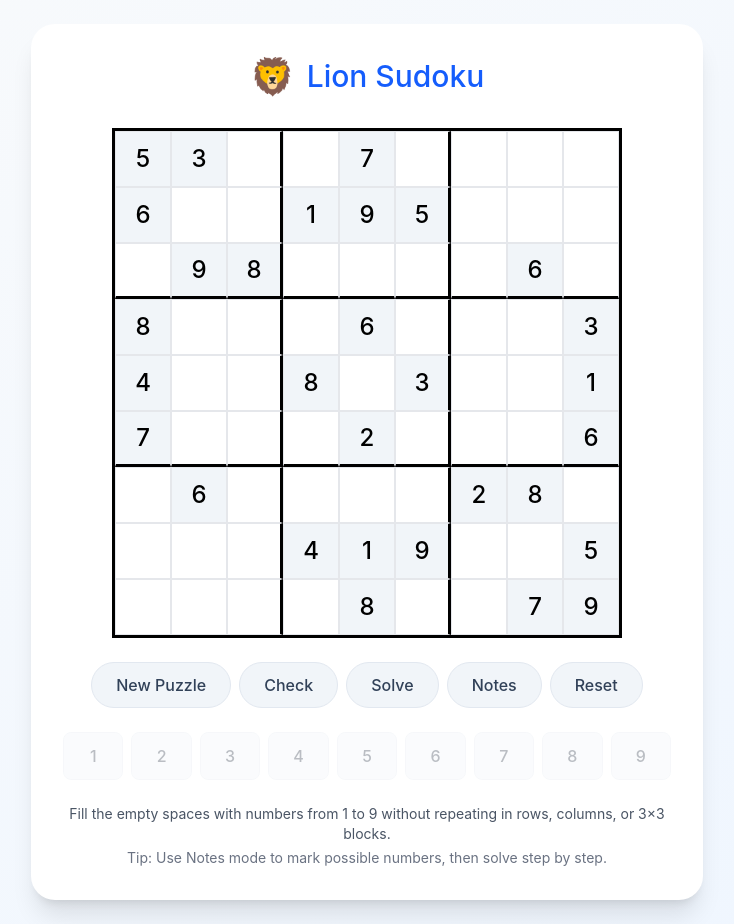
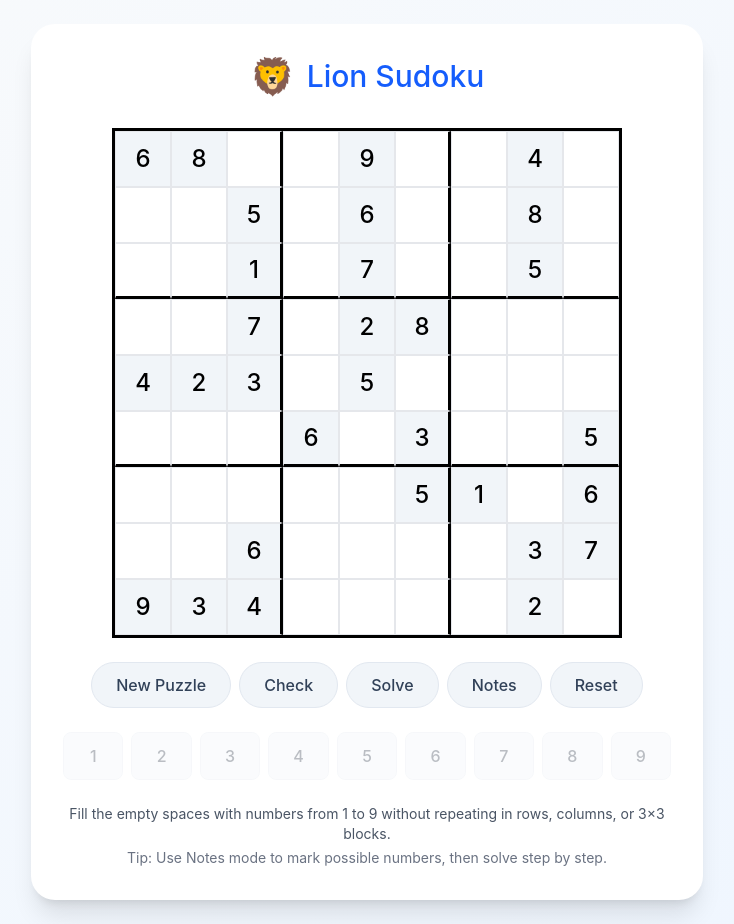
Before and after one commit to lionelpt/Lion-Sudoku, a React (Vite) app: page / in a window 1280 px wide. Shown: the whole page, without its empty margins (273-1007 px from the left). Built offline with nearby package versions, Linux system fonts and the light colour scheme.

Commit message:
Add initial HTML structure for the application with linked assets

```diff
--- a/src/app/App.tsx
+++ b/src/app/App.tsx
@@ -2,8 +2,8 @@ import { useState, useEffect } from 'react';
 
 // Sudoku puzzle generator helper
 const generatePuzzle = (): { puzzle: number[][], solution: number[][] } => {
-  // A sample puzzle (difficulty: medium)
-  const puzzle = [
+  // Base puzzle (difficulty: medium)
+  const basePuzzle = [
     [5, 3, 0, 0, 7, 0, 0, 0, 0],
     [6, 0, 0, 1, 9, 5, 0, 0, 0],
     [0, 9, 8, 0, 0, 0, 0, 6, 0],
@@ -15,7 +15,7 @@ const generatePuzzle = (): { puzzle: number[][], solution: number[][] } => {
     [0, 0, 0, 0, 8, 0, 0, 7, 9]
   ];
 
-  const solution = [
+  const baseSolution = [
     [5, 3, 4, 6, 7, 8, 9, 1, 2],
     [6, 7, 2, 1, 9, 5, 3, 4, 8],
     [1, 9, 8, 3, 4, 2, 5, 6, 7],
@@ -26,6 +26,99 @@ const generatePuzzle = (): { puzzle: number[][], solution: number[][] } => {
     [2, 8, 7, 4, 1, 9, 6, 3, 5],
     [3, 4, 5, 2, 8, 6, 1, 7, 9]
   ];
+
+  const cloneBoard = (board: number[][]): number[][] => board.map(row => [...row]);
+
+  const randomInt = (max: number): number => Math.floor(Math.random() * max);
+
+  const shuffle = <T,>(arr: T[]): T[] => {
+    const copy = [...arr];
+    for (let i = copy.length - 1; i > 0; i--) {
+      const j = randomInt(i + 1);
+      [copy[i], copy[j]] = [copy[j], copy[i]];
+    }
+    return copy;
+  };
+
+  const transpose = (board: number[][]): number[][] =>
+    board[0].map((_, col) => board.map(row => row[col]));
+
+  const swapRows = (board: number[][], rowA: number, rowB: number) => {
+    [board[rowA], board[rowB]] = [board[rowB], board[rowA]];
+  };
+
+  const swapCols = (board: number[][], colA: number, colB: number) => {
+    for (let row = 0; row < 9; row++) {
+      [board[row][colA], board[row][colB]] = [board[row][colB], board[row][colA]];
+    }
+  };
+
+  const swapRowBands = (board: number[][], bandA: number, bandB: number) => {
+    for (let offset = 0; offset < 3; offset++) {
+      swapRows(board, bandA * 3 + offset, bandB * 3 + offset);
+    }
+  };
+
+  const swapColStacks = (board: number[][], stackA: number, stackB: number) => {
+    for (let offset = 0; offset < 3; offset++) {
+      swapCols(board, stackA * 3 + offset, stackB * 3 + offset);
+    }
+  };
+
+  const remapDigits = (board: number[][], mapping: number[]): number[][] =>
+    board.map(row => row.map(value => (value === 0 ? 0 : mapping[value])));
+
+  let puzzle = cloneBoard(basePuzzle);
+  let solution = cloneBoard(baseSolution);
+
+  // Random digit permutation preserves Sudoku correctness.
+  const shuffledDigits = shuffle([1, 2, 3, 4, 5, 6, 7, 8, 9]);
+  const digitMap = Array(10).fill(0);
+  for (let i = 1; i <= 9; i++) {
+    digitMap[i] = shuffledDigits[i - 1];
+  }
+  puzzle = remapDigits(puzzle, digitMap);
+  solution = remapDigits(solution, digitMap);
+
+  // Randomize row/column structures while keeping a valid board.
+  const applyBoardTransforms = (board: number[][]) => {
+    const bandA = randomInt(3);
+    let bandB = randomInt(3);
+    while (bandB === bandA) bandB = randomInt(3);
+    swapRowBands(board, bandA, bandB);
+
+    const stackA = randomInt(3);
+    let stackB = randomInt(3);
+    while (stackB === stackA) stackB = randomInt(3);
+    swapColStacks(board, stackA, stackB);
+
+    for (let band = 0; band < 3; band++) {
+      const rows = shuffle([0, 1, 2]);
+      const [r0, r1, r2] = rows;
+      const original = board.slice(band * 3, band * 3 + 3);
+      board[band * 3] = [...original[r0]];
+      board[band * 3 + 1] = [...original[r1]];
+      board[band * 3 + 2] = [...original[r2]];
+    }
+
+    for (let stack = 0; stack < 3; stack++) {
+      const cols = shuffle([0, 1, 2]);
+      for (let row = 0; row < 9; row++) {
+        const original = board[row].slice(stack * 3, stack * 3 + 3);
+        board[row][stack * 3] = original[cols[0]];
+        board[row][stack * 3 + 1] = original[cols[1]];
+        board[row][stack * 3 + 2] = original[cols[2]];
+      }
+    }
+  };
+
+  applyBoardTransforms(puzzle);
+  applyBoardTransforms(solution);
+
+  if (Math.random() > 0.5) {
+    puzzle = transpose(puzzle);
+    solution = transpose(solution);
+  }
 
   return { puzzle, solution };
 };
```
Also changed, not shown: 4 other files (tests, documents, lock files or other folders).
